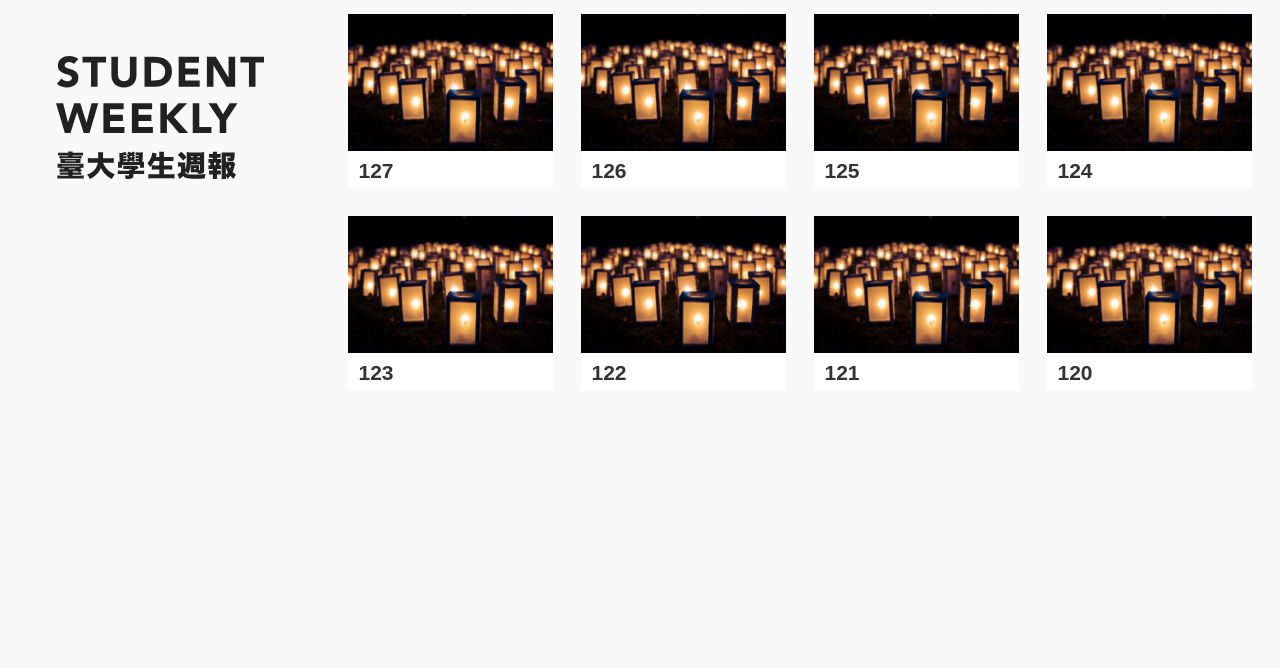
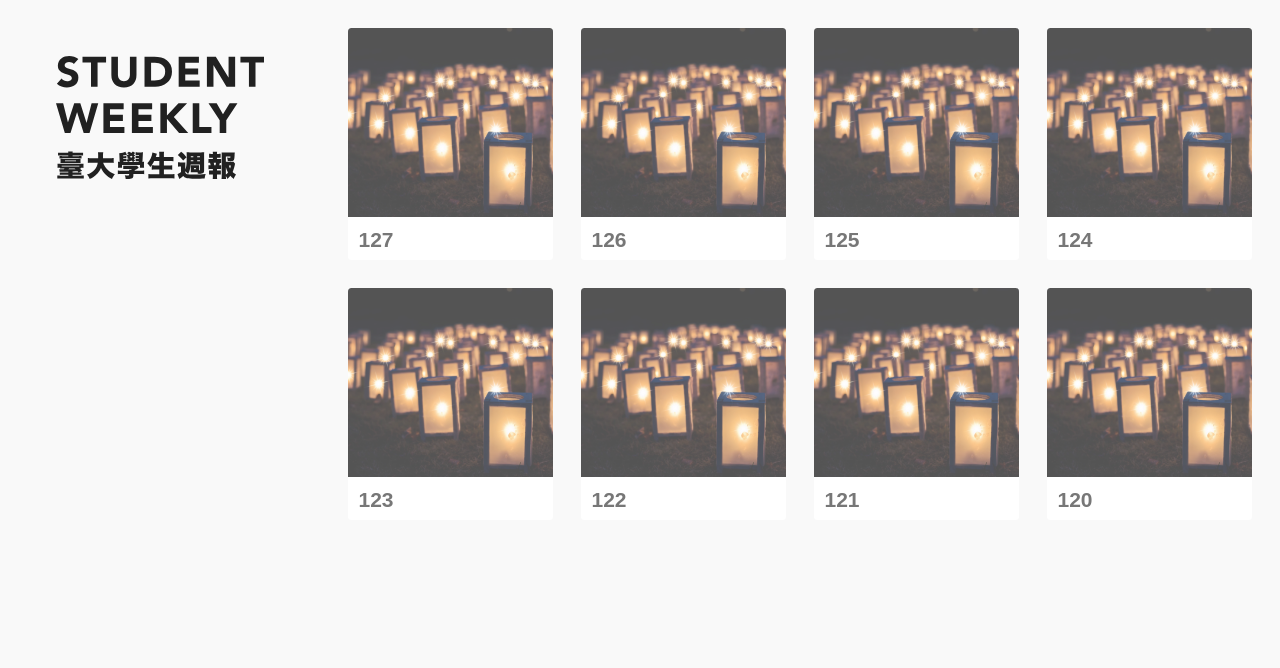
Before and after one commit to rschiang/student-weekly-themes, a website: page index.html in a window 1280 px wide. Shown: the top 668 px of the page. Drawn offline with Linux system fonts and the light colour scheme.

Commit message:
Finished implementation of card

```diff
--- a/src/weekly.less
+++ b/src/weekly.less
@@ -9,6 +9,9 @@
 @weekly-black-1: #333;
 @weekly-black-2: #2b2b2b;
 @weekly-black-3: #212121;
+
+@corner-radius: .25em;
+@transition: .28s ease;
 
 @desktop: ~"only screen and (min-width: 1200px)";
 @widescreen: ~"only screen and (min-width: 1920px)";
@@ -31,7 +34,7 @@
 
     > .content {
         padding: 0 1em;
-        @media desktop {
+        @media @desktop {
             padding: 1em;
         }
     }
@@ -60,15 +63,38 @@
 
 .weekly.issue.card {
     background: @weekly-real-white;
-    color: @weekly-black-1;
+    border-radius: @corner-radius;
+    color: @weekly-gray;
     display: block;
+    transition: color @transition;
+    overflow: hidden;
 
-    .id {
+    > .id {
         display: block;
         font-size: 1.5em;
         font-weight: bold;
+        line-height: 1.2;
         padding: .25em .5em .35em;
     }
+
+    .photo {
+        width: auto;
+        height: 13.5em;
+        max-width: none;
+        opacity: .67;
+        transition: opacity @transition;
+    }
+
+    &:hover {
+        color: @weekly-black-1;
+        .photo {
+            opacity: 1;
+        }
+    }
+}
+
+* {
+    box-sizing: border-box;
 }
 
 html, body {
```
Also changed, not shown: assets/weekly.css.
